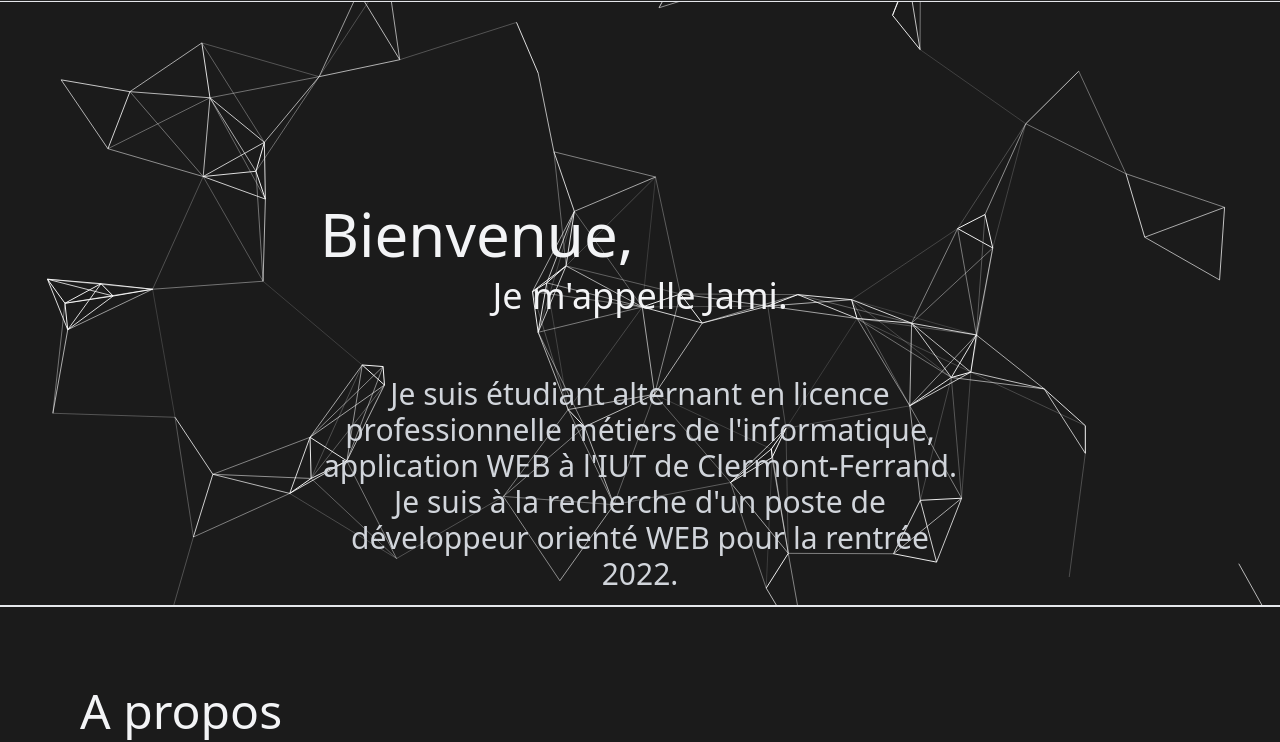
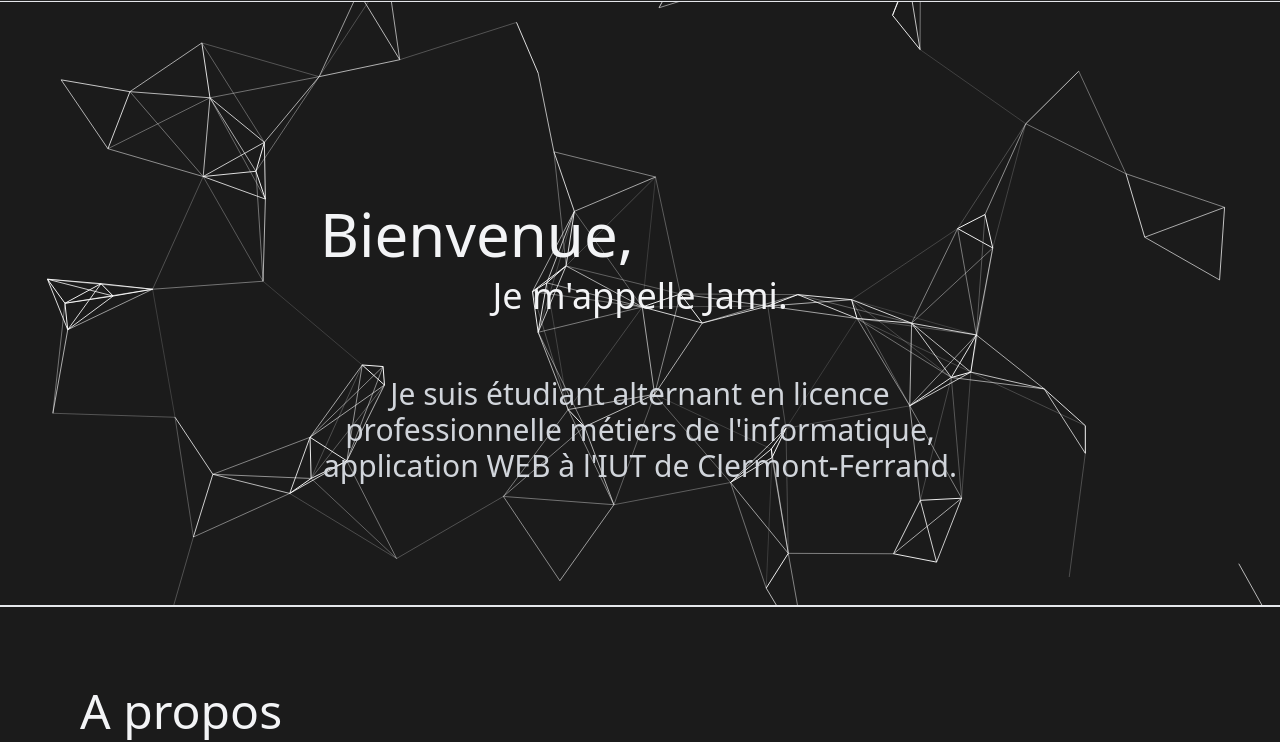
Before and after one commit to Jami-INF/Site-Portfolio, a website: page index.html in a window 1280 px wide. Shown: the part 63-805 px from the top of the page. Drawn offline with Linux system fonts and the light colour scheme; a web font is replaced by a local one.

Commit message:
correction orthographe

```diff
--- a/index.html
+++ b/index.html
@@ -72,7 +72,7 @@
                 <h2 class="text-center text-gray-100 text-4xl">Je m'appelle Jami.</h2>
                 <br>
                 <br>
-                <h4 class="text-center text-gray-300 text-3xl">Je suis étudiant alternant en licence professionnelle métiers de l'informatique, application WEB à <a href="https://uca.fr/">l'IUT</a> de Clermont-Ferrand. Je suis à la recherche d'un poste de développeur orienté WEB pour la rentrée 2022.</h4>
+                <h4 class="text-center text-gray-300 text-3xl">Je suis étudiant alternant en licence professionnelle métiers de l'informatique, application WEB à <a href="https://uca.fr/">l'IUT</a> de Clermont-Ferrand.</h4>
                 <h4 class="text-center text-gray-100 text-3xl"></h4>
             </div>
             <canvas id="canvasetoile"></canvas>
```
